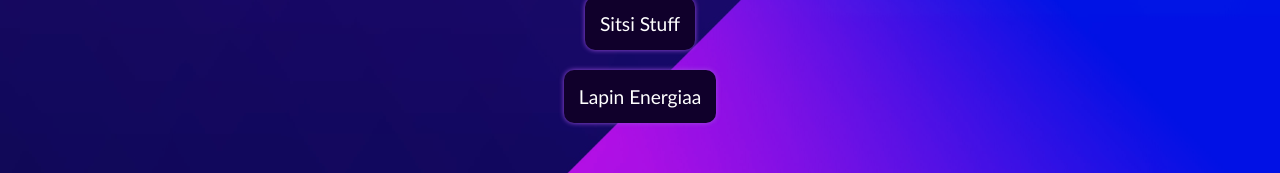
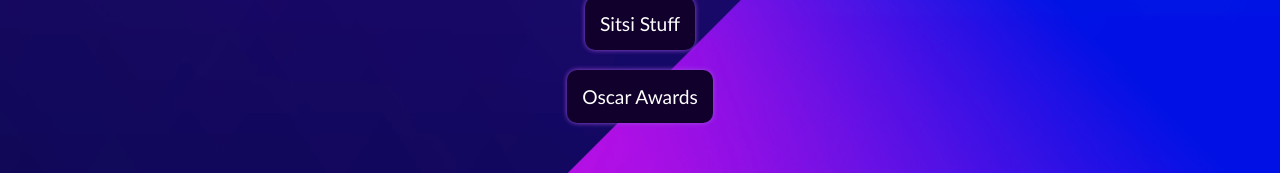
Before and after one commit to wihtoritorkkeli/birthday_app, a React (Create React App) app: page / in a window 1280 px wide. Shown: the part 475-648 px from the top of the page. Built offline with nearby package versions, Linux system fonts and the light colour scheme.

Commit message:
Done maybe?

```diff
--- a/src/App.js
+++ b/src/App.js
@@ -4,7 +4,6 @@
 import Location from './pages/Location';
 import Sitsit from './pages/Sitsit';
 import {Route, Link, Routes} from 'react-router-dom';
-import Lappi from './pages/Lappi';
 
 
 
@@ -16,7 +15,6 @@
         <Route exact path="/" element={<Home />}/>
         <Route exact path="/location" element={<Location />}/>
         <Route exact path="/sitsit" element={<Sitsit />}/>
-        <Route exact path='/lappi' element={<Lappi />} />
       </Routes>
     </div>
   );
--- a/src/pages/Home.js
+++ b/src/pages/Home.js
@@ -7,7 +7,7 @@
             <h1>W &amp; S <br/>Birthday Bash</h1>
             <Link to="/location"><button className="fp-btn">Location Information</button></Link><br/>
             <Link to="sitsit"><button className="fp-btn">Sitsi Stuff</button></Link><br/>
-            <Link to="lappi"><button className="fp-btn">Lapin Energiaa</button></Link>
+            <a target="_blank" href="https://forms.gle/FqEWLWRKb2oLbQBs5"><button className="fp-btn">Oscar Awards</button></a>
         </div>
     );
 }
--- a/src/pages/Lappi.js
+++ /dev/null
@@ -1,17 +0,0 @@
-import React from "react";
-import { Link } from "react-router-dom";
-import {FontAwesomeIcon} from '@fortawesome/react-fontawesome';
-import { faHouseChimney } from "@fortawesome/free-solid-svg-icons";
-
-function Lappi(){
-    return(
-        <div>
-            <div className="location-page">
-                <div className="homeLink"><Link to="/"><FontAwesomeIcon icon={faHouseChimney} color={'white'} size="2x"/></Link></div>
-            </div>
-            <h1>Lapin energiaa!</h1>
-        </div>
-    );
-}
-
-export default Lappi;
```
